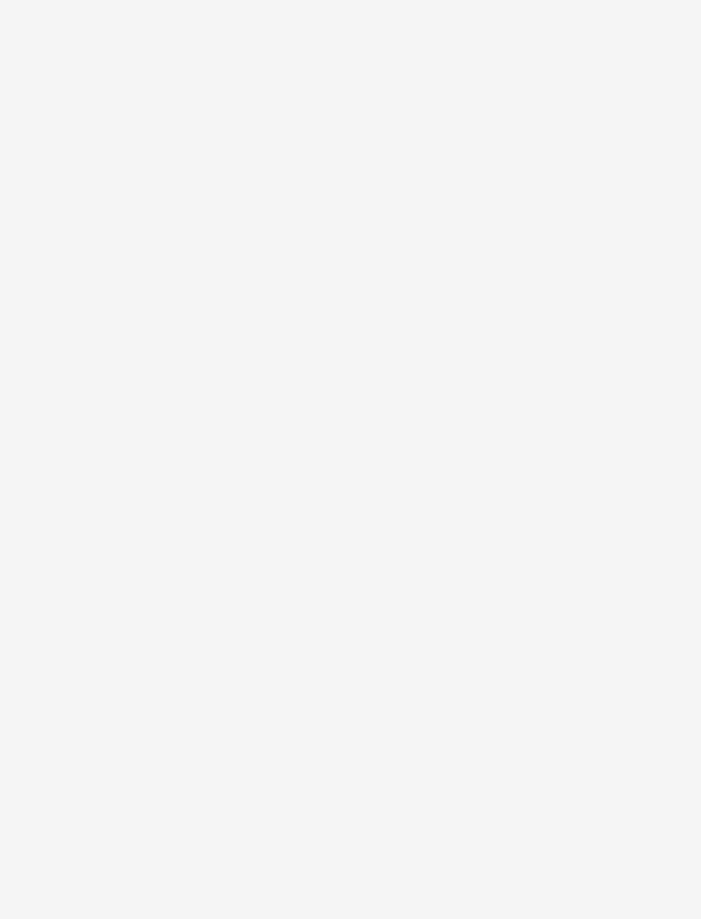
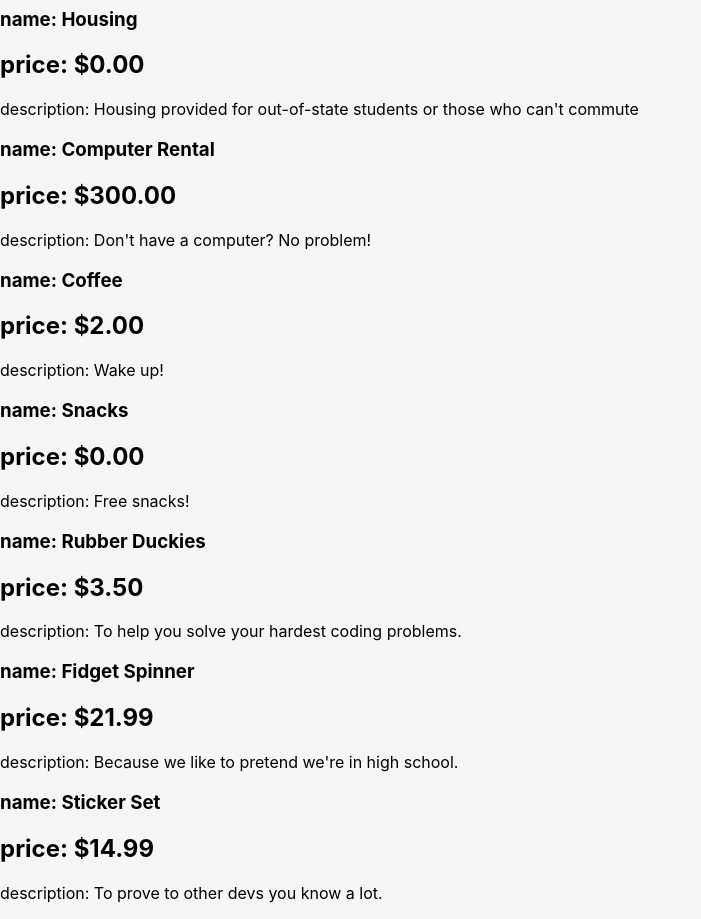
Before and after one commit to reymar90/practice-react, a React (Create React App) app: page / in a window 1280 px wide. Shown: the part 2900-3819 px from the top of the page, without its empty margins (0-701 px from the left). Before the commit the page ends 2774 px from the top, so only its background shows below. Built offline with nearby package versions, Linux system fonts and the light colour scheme.

Commit message:
Mapping Components Practice

```diff
--- a/src/App.js
+++ b/src/App.js
@@ -3,6 +3,7 @@ import TodoItem from './TodoItem'
 import './App.css';
 import Contacts from './Contacts'
 import AppJoke from './MyJoke/AppJoke'
+import AppProducts from './product/AppProducts'
 
 
 function App() {
@@ -44,6 +45,7 @@ function App() {
       <TodoItem/>
       <Contacts/>
       <AppJoke/>
+      <AppProducts/>
 
     </div>
 
--- /dev/null
+++ b/src/product/AppProducts.js
@@ -0,0 +1,19 @@
+import React from 'react'
+import productsData from './productsData'
+import Product from './Product'
+
+
+function AppProduct(){
+    const productsComponents = productsData.map(prod => <Product  key={prod.id}  product={prod} /> )
+    console.log(productsComponents);
+
+    return(
+
+        <div>
+            {productsComponents}
+        </div>
+
+    )
+}
+
+export default AppProduct
--- /dev/null
+++ b/src/product/Product.js
@@ -0,0 +1,16 @@
+import React from 'react'
+
+
+function Product(props){
+    console.log(props);
+    return(
+        <div>
+
+            <h3>name: {props.product.name}</h3>
+            <h2>price: {props.product.price.toLocaleString("en-US", { style: "currency", currency: "USD" })}</h2>
+            <p>description: {props.product.description}</p>
+        </div>
+    )
+}
+
+export default Product
--- /dev/null
+++ b/src/product/productsData.js
@@ -0,0 +1,52 @@
+import React from 'react'
+
+export default [
+    {
+        id: "1",
+        name: "Pencil",
+        price: 1,
+        description: "Perfect for those who can't remember things! 5/5 Highly recommend."
+    },
+    {
+        id: "2",
+        name: "Housing",
+        price: 0,
+        description: "Housing provided for out-of-state students or those who can't commute"
+    },
+    {
+        id: "3",
+        name: "Computer Rental",
+        price: 300,
+        description: "Don't have a computer? No problem!"
+    },
+    {
+        id: "4",
+        name: "Coffee",
+        price: 2,
+        description: "Wake up!"
+    },
+    {
+        id: "5",
+        name: "Snacks",
+        price: 0,
+        description: "Free snacks!"
+    },
+    {
+        id: "6",
+        name: "Rubber Duckies",
+        price: 3.50,
+        description: "To help you solve your hardest coding problems."
+    },
+    {
+        id: "7",
+        name: "Fidget Spinner",
+        price: 21.99,
+        description: "Because we like to pretend we're in high school."
+    },
+    {
+        id: "8",
+        name: "Sticker Set",
+        price: 14.99,
+        description: "To prove to other devs you know a lot."
+    }
+]
```
